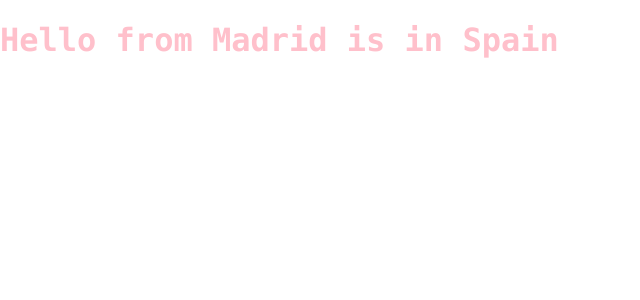
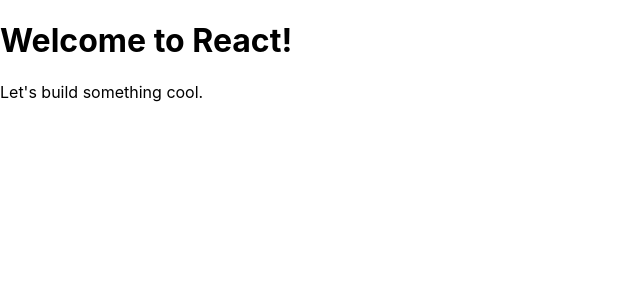
Before and after one commit to sprintup/ReactTraining, a React (Create React App) app in the folder hello-react/: page / in a window 1280 px wide. Shown: the top 300 px of the page, without its empty margins (0-640 px from the left). Built offline with nearby package versions, Linux system fonts and the light colour scheme.

Commit message:
first React Component

```diff
--- a/hello-react/src/index.js
+++ b/hello-react/src/index.js
@@ -2,19 +2,18 @@
 import ReactDOM from 'react-dom';
 import './index.css';
 
-let city = {
-  name: "Madrid",
-  country: "Spain"
-};
+function Hello(){
+  return (
+    // Can wrap more than one tag in a set of paranthesis
+    <div>
+      <h1>Welcome to React!</h1>
+      <p>Let's build something cool.</p>
+    </div>
+  )
+}
 // ReactDOM.render takes to arguments, first the argument is the element we want to create, then the second argument is where we want to render that element
 ReactDOM.render(
-  // React.createElement(tag that we want to create, properties we want this element to have, any children)
-  // Possible to render multiple elements using createElement calls by making adjustments to the third argument (children)
-  // JSX (Javascript as XML) is a language extension that allows you to write tags directly in the javascript
-  // Browser is not going to render tags automatically in the browser, but because we're using create React app there is a tool working behind the scenes called Babel. Babel lets you write code that is not supported yet (transpiler). It takes the tags and turns them into createElement calls.
-  // JSX looks like HTML, but it is kind of different.
-  // Can add attributes directly to your tags with JSX
-  // classes use 'className' instead of class
-  <h1 id="heading" className="cool-text">Hello from {city.name} is in {city.country}</h1>,
+  // A component is a function that returns some UI (collection of React Elements). The self closing Hello JSX tags below call the fuction above. Also, components have to be capitalized
+  <Hello />,
   document.getElementById('root')
 );
```
